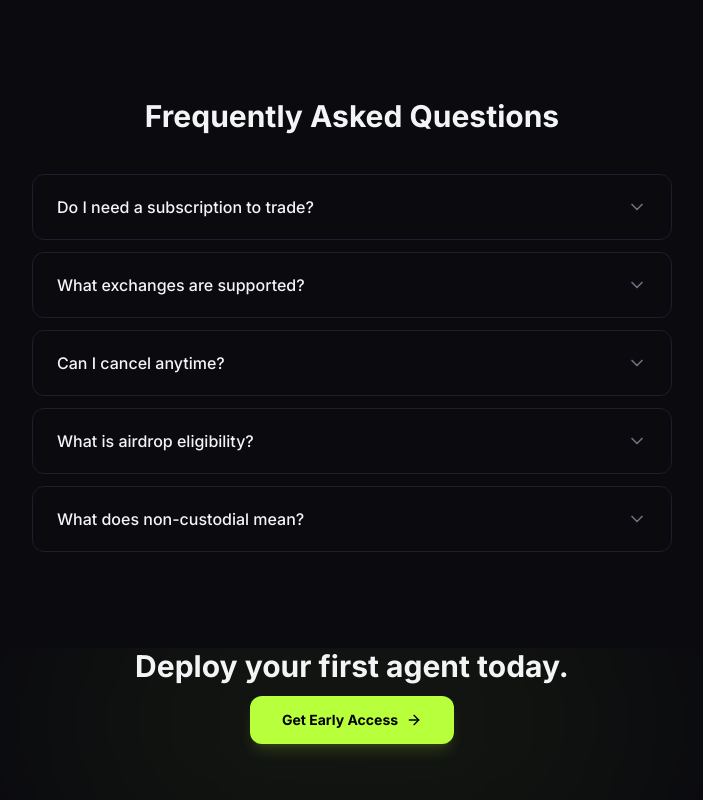
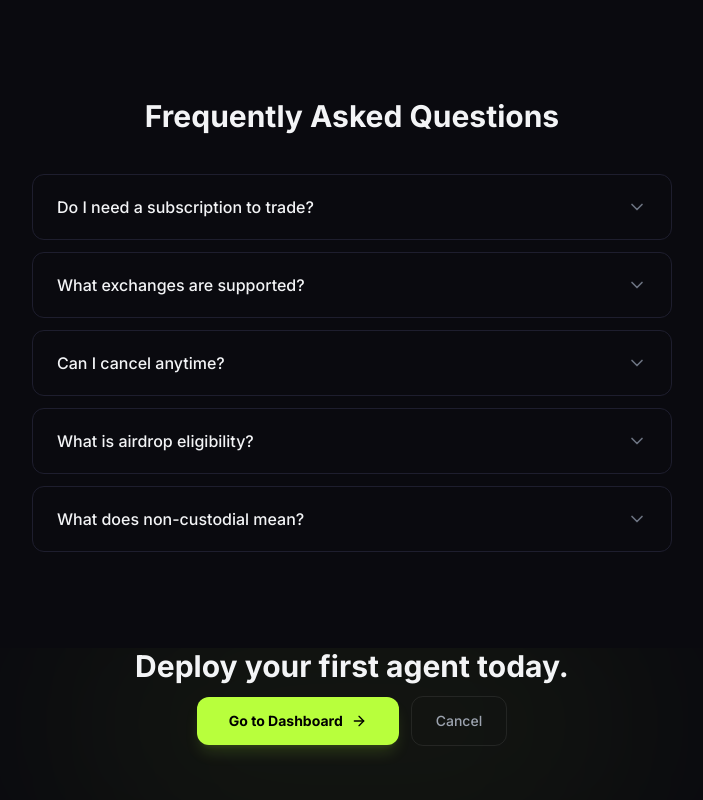
Before and after one commit to Only1kiing/Cladex, a Next.js app in the folder frontend/: page /pricing in a window 1280 px wide. Shown: the part 1228-2028 px from the top of the page, without its empty margins (288-991 px from the left). Built offline with nearby package versions, Linux system fonts and the light colour scheme.

Commit message:
Update pricing CTA to link to dashboard with Cancel button
Co-Authored-By: Claude Opus 4.6 (1M context) <noreply@anthropic.com>

```diff
--- a/frontend/src/app/pricing/page.tsx
+++ b/frontend/src/app/pricing/page.tsx
@@ -397,16 +397,24 @@ export default function PricingPage() {
           <h2 className="text-2xl sm:text-3xl font-bold text-gray-100 mb-3">
             Deploy your first agent today.
           </h2>
+          <div className="flex items-center justify-center gap-3">
             <Link
-            href="/signup"
+              href="/dashboard"
               className="inline-flex items-center gap-2 px-8 py-3.5 rounded-xl font-bold text-sm bg-[#B8FF3C] text-black shadow-lg shadow-[#B8FF3C]/15 hover:shadow-[#B8FF3C]/25 hover:brightness-110 transition-all duration-200"
             >
-            Get Early Access
+              Go to Dashboard
               <svg className="w-4 h-4" viewBox="0 0 24 24" fill="none" stroke="currentColor" strokeWidth="2" strokeLinecap="round" strokeLinejoin="round">
                 <line x1="5" y1="12" x2="19" y2="12" />
                 <polyline points="12 5 19 12 12 19" />
               </svg>
             </Link>
+            <Link
+              href="/dashboard"
+              className="inline-flex items-center gap-1.5 px-6 py-3.5 rounded-xl text-sm font-medium text-gray-400 border border-white/[0.08] hover:text-white hover:border-white/[0.15] transition-all"
+            >
+              Cancel
+            </Link>
+          </div>
         </div>
       </section>
 
```
Lines whose indentation alone changed are shown as unchanged.
